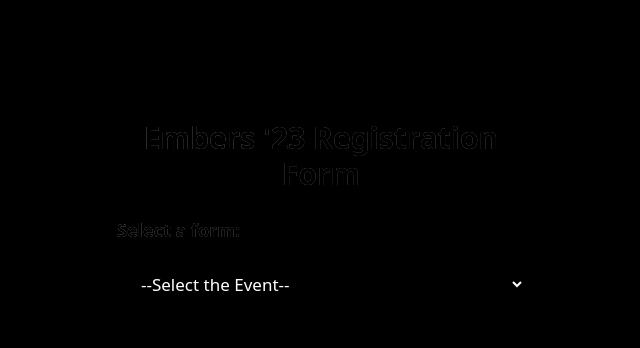
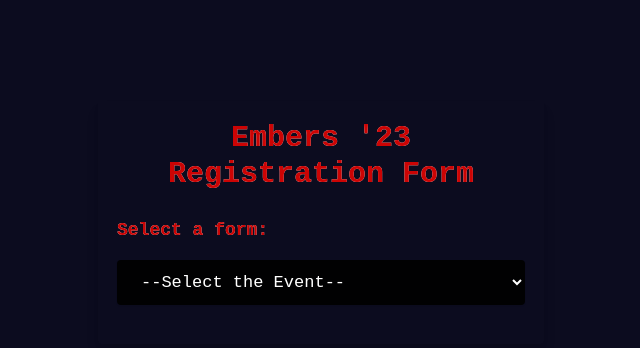
Before and after one commit to azlanajju/embed-club, a plain HTML site: page events/forms/selection.html in a window 1280 px wide. Shown: the whole page, without its empty margins (319-959 px from the left). Drawn offline with nearby package versions, Linux system fonts and the light colour scheme.

Commit message:
added reg now btn and changed form color, added metatag to selection form etc

```diff
--- a/events/css/event.css
+++ b/events/css/event.css
@@ -1,19 +1,17 @@
 *{
     margin: 0;
     scroll-behavior: smooth;
+    font-family: 'Courier New', Courier, monospace;
   }
   html,body{
     width: 100%;
     height:100%;
-      background:#fff;
+      background:rgb(12, 12, 31);
     overflow-x: hidden;
   }
   ::-webkit-scrollbar{
     width: 0;
   }
-html.dark-mode, body.dark-mode{
-color:white;
-}
 
 
 
@@ -36,22 +34,9 @@ color:white;
     width: 50%;
     margin-left: auto;
     margin-right: auto;
-    color: #000;
+    color: rgb(204, 4, 4);
     animation: textclip 5s linear infinite;
-    background-image: linear-gradient(
-      to right,
-      #c0c0c0 0%,
-      #7e7e7e 29%,
-      #a3a3a3 67%,
-      #c4c4c4 100%
-    );
-    -moz-background-image:linear-gradient(
-      to right,
-      #c0c0c0 0%,
-      #7e7e7e 29%,
-      #a3a3a3 67%,
-      #c4c4c4 100%
-    );
+background: rgb(243, 243, 243);
 
     background-size: 200% auto;
     background-clip: text;
@@ -75,6 +60,7 @@ color:white;
     font-size: 17px;
     color: white;
     background: #000000f1;
+    margin-bottom: 20px;
   }
 
   input[type=submit] {
--- a/events/forms/selection.html
+++ b/events/forms/selection.html
@@ -2,14 +2,17 @@
 <html lang="en">
 
 <head>
+
     <meta charset="UTF-8">
-    <title>Embers '23 Registration Form</title>
+    <meta http-equiv="X-UA-Compatible" content="IE=edge">
+    <meta name="viewport" content="width=device-width, initial-scale=1.0">
+        <title>Embers '23 Registration Form</title>
     <link rel="stylesheet" href="https://cdnjs.cloudflare.com/ajax/libs/tailwindcss/2.2.16/tailwind.min.css" />
     <link rel="stylesheet" href="../css/event.css">
 
 </head>
 
-<body class="bg-black">
+<body class="">
     <div class="container mx-auto max-w-md bg-white rounded-md shadow-lg py-6 px-8 text-center mt-10 formcontainer">
         <h1 class="text-3xl font-bold mb-6">Embers '23 Registration Form</h1>
         <label for="form-select" class="text-left font-bold text-lg mb-2 block">Select a form:</label>
```
Also changed, not shown: events/css/style1.css (+16 -0 lines), events/forms/form1.html (+1 -1 lines), events/forms/form2.html (+1 -1 lines), events/index.html (+14 -8 lines).
